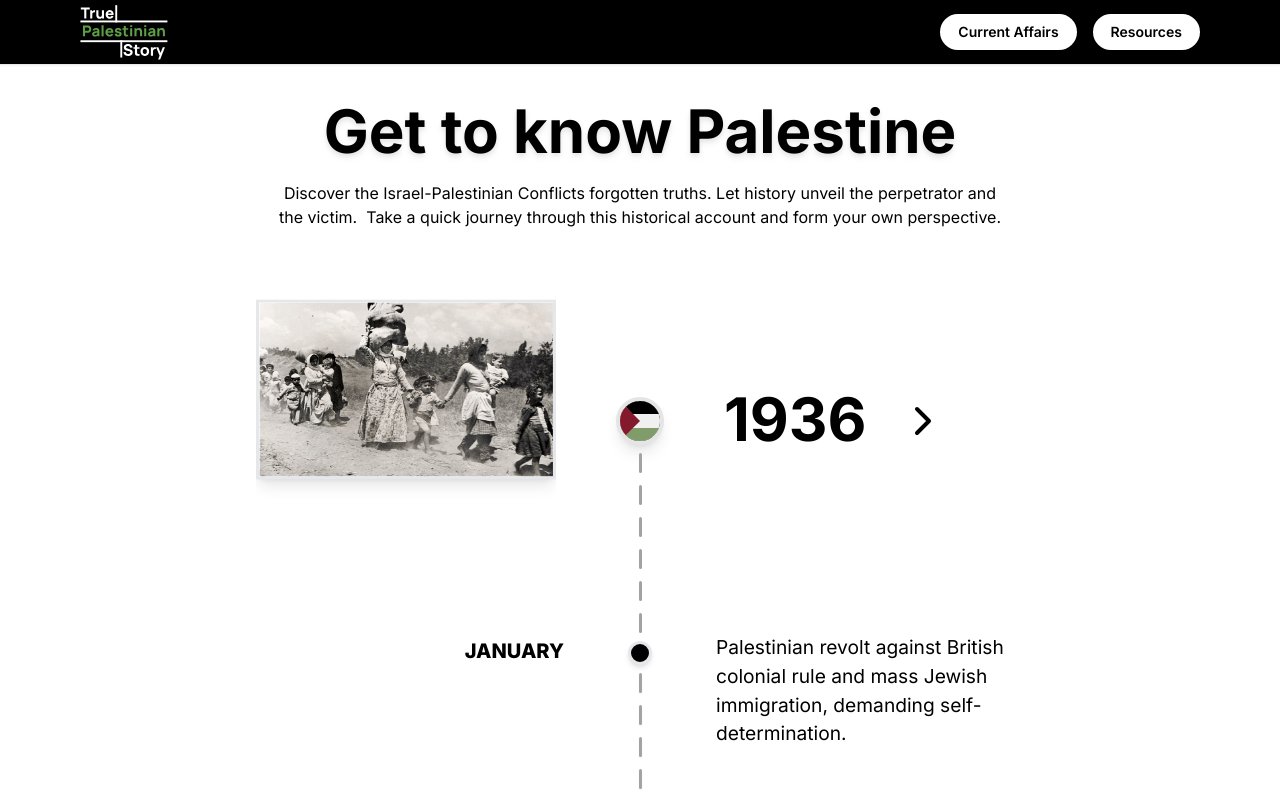
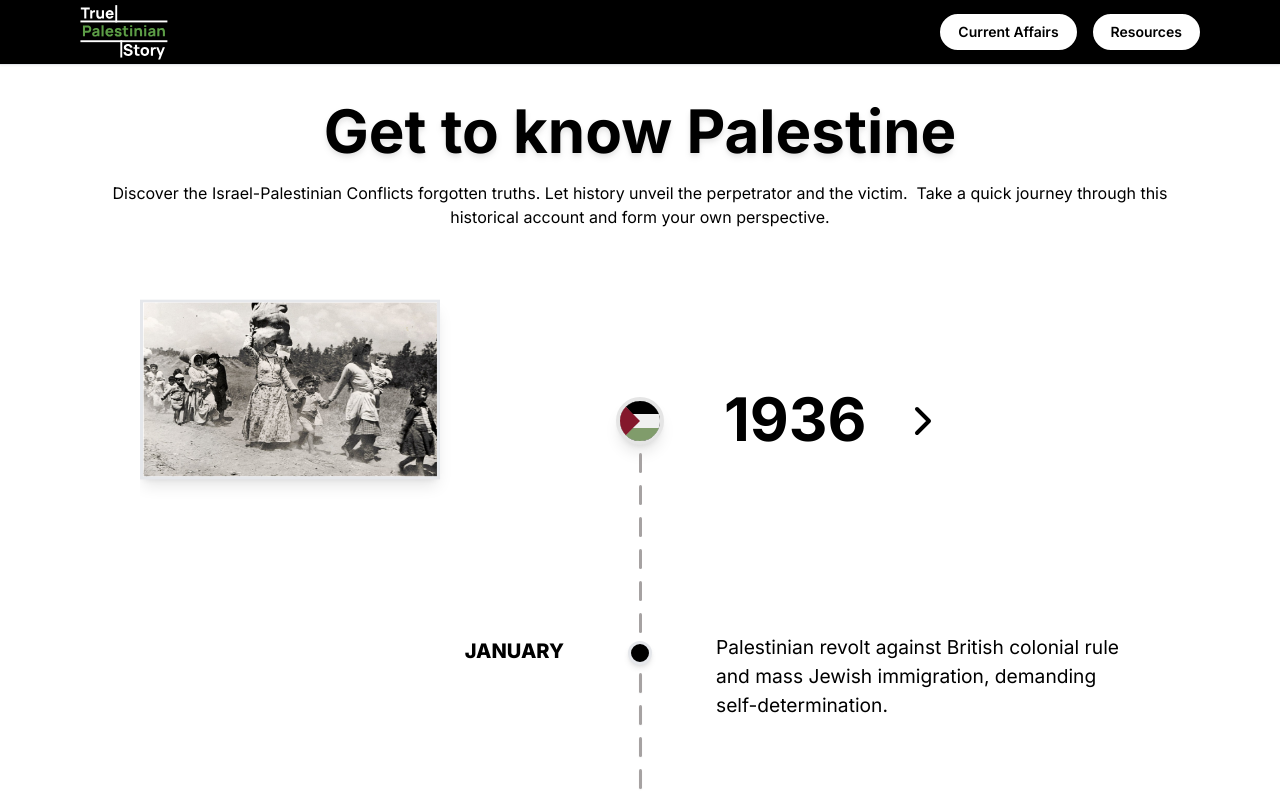
Before and after one commit to prokaryotdev/true-palestinian-story, a Next.js app: page / in a window 1280 px wide. Shown: the top 797 px of the page. Built offline with nearby package versions, Linux system fonts and the light colour scheme.

Commit message:
edit main styles

```diff
--- a/app/layout.tsx
+++ b/app/layout.tsx
@@ -20,7 +20,7 @@ export default function RootLayout({
     <html lang="en">
       <body className={`bg-white text-black ${inter.className}`}>
         <Header />
-        <main className="mx-auto w-full max-w-[800px] p-4 md:w-[90%]">
+        <main className="mx-auto w-full max-w-[1200px] p-4 md:w-[90%]">
           {children}
         </main>
         <Footer />
```
